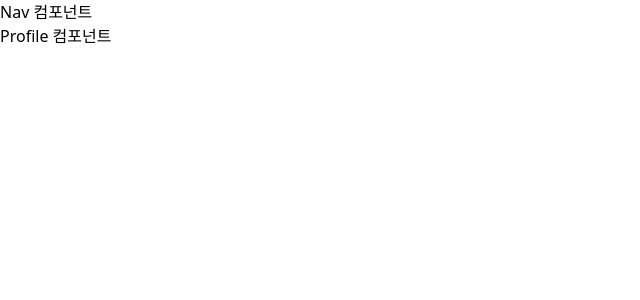
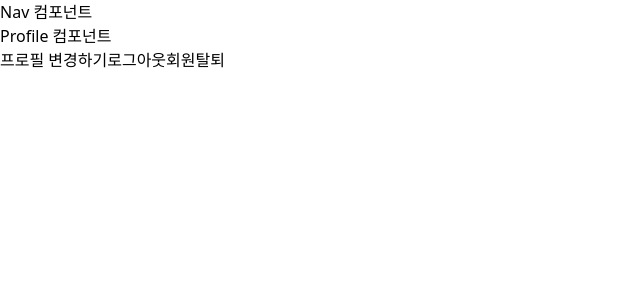
Before and after one commit to Toonchu-team/toonchu_fe, a Next.js app: page /profile in a window 1280 px wide. Shown: the top 300 px of the page, without its empty margins (0-640 px from the left). Built offline with nearby package versions, Linux system fonts and the light colour scheme.

Commit message:
feat: 유저 인증 상태(mock) 전역 관리 및 프로필 페이지 연동

```diff
--- a/src/app/auth/callback/[provider]/AuthCallbackClient.tsx
+++ b/src/app/auth/callback/[provider]/AuthCallbackClient.tsx
@@ -2,14 +2,22 @@
 
 import { useEffect } from "react";
 import { useRouter } from "next/navigation";
+import { User } from "@/lib/types/auth";
+import useAuthStore from "@/stores/authStore";
 
-export default function AuthCallbackClient({ user }: { user: any }) {
+interface AuthCallbackClientProps {
+  user: User | null;
+}
+
+export default function AuthCallbackClient({ user }: AuthCallbackClientProps) {
   const router = useRouter();
+  const { login } = useAuthStore();
   useEffect(() => {
-    console.log(user);
-    // 유저 정보 전역 상태에 저장
-    router.push("/");
-  }, [user, router]);
+    if (user) {
+      login(user);
+      router.push("/profile"); // 추후 "/"로 수정, 현재는 profile 데이터 연동 테스트 중
+    }
+  }, [user, router, login]);
 
   return (
     <div className="flex items-center justify-center min-h-screen">
--- a/src/app/auth/callback/[provider]/page.tsx
+++ b/src/app/auth/callback/[provider]/page.tsx
@@ -29,8 +29,8 @@ export default async function AuthCallbackPage({
       throw new Error("인증에 실패하였습니다.");
     }
 
-    const userData = await response.json();
-    return <AuthCallbackClient user={userData} />;
+    const data = await response.json();
+    return <AuthCallbackClient user={data.user} />;
   } catch (error) {
     console.error(error);
     return <div>인증에 실패하였습니다.</div>; // 추후 에러 페이지 생성
--- /dev/null
+++ b/src/app/profile/ProfileClient.tsx
@@ -0,0 +1,51 @@
+"use client";
+
+import useAuthStore from "@/stores/authStore";
+import Image from "next/image";
+import { useState } from "react";
+
+export default function ProfileClient() {
+  const user = useAuthStore((state) => state.user);
+
+  console.log(user);
+  const [isEditing, setIsEditing] = useState(false);
+
+  const handleEdit = () => {
+    setIsEditing(true);
+  };
+
+  const handleLogout = () => {
+    // 로그아웃 처리 로직
+  };
+
+  const handleDeleteAccount = () => {
+    // 회원탈퇴 처리 로직
+  };
+
+  return (
+    <div>
+      {user && (
+        <div>
+          <Image
+            src={user.profile_image}
+            alt="프로필 이미지"
+            width={100}
+            height={100}
+          />
+          <h2>{user.nick_name}</h2>
+          <p>{user.email}</p>
+        </div>
+      )}
+
+      {isEditing ? (
+        <div>프로필 편집 UI 컴포넌트</div>
+      ) : (
+        <>
+          <button onClick={handleEdit}>프로필 변경하기</button>
+          <button onClick={handleLogout}>로그아웃</button>
+          <button onClick={handleDeleteAccount}>회원탈퇴</button>
+        </>
+      )}
+    </div>
+  );
+}
--- a/src/app/profile/page.tsx
+++ b/src/app/profile/page.tsx
@@ -1,7 +1,10 @@
+import ProfileClient from "./ProfileClient";
+
 export default function Profile() {
   return (
     <div>
       <h1>Profile 컴포넌트</h1>
+      <ProfileClient />
     </div>
   );
 }
--- /dev/null
+++ b/src/stores/authStore.ts
@@ -0,0 +1,27 @@
+import { User } from "@/lib/types/auth";
+import { create } from "zustand";
+
+interface AuthState {
+  user: User | null;
+  login: (user: User) => void;
+  logout: () => void;
+}
+
+const useAuthStore = create<AuthState>((set) => ({
+  user: null,
+  login: (user) => set({ user }),
+  logout: async () => {
+    try {
+      // 1. 서버에 로그아웃 요청을 보내서 서버에서 세션/쿠키 삭제
+      // 2. 클라이언트 상태 초기화
+      set({ user: null });
+      // 3. 로그인 페이지로 리다이렉트
+      window.location.href = "/login";
+    } catch (error) {
+      console.error("Logout error:", error);
+      // 에러 처리
+    }
+  },
+}));
+
+export default useAuthStore;
```
